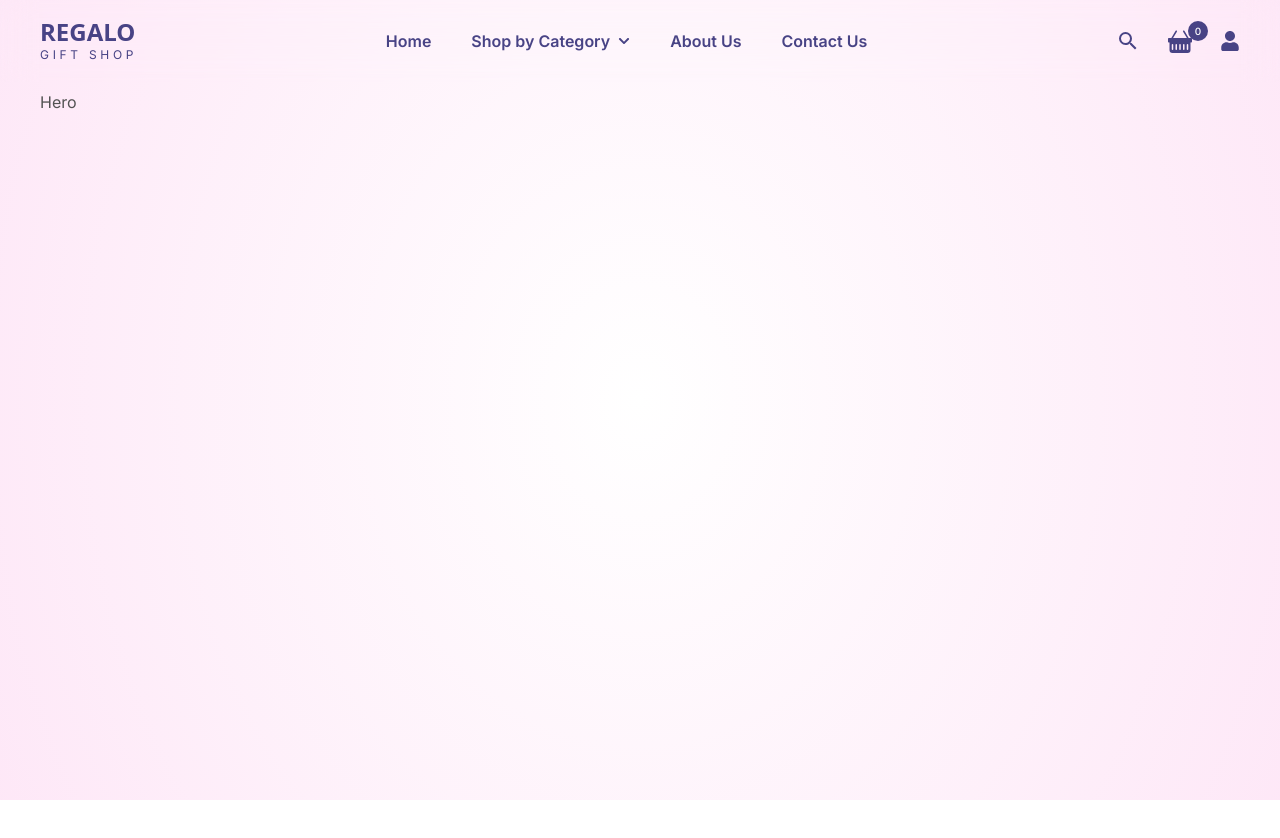
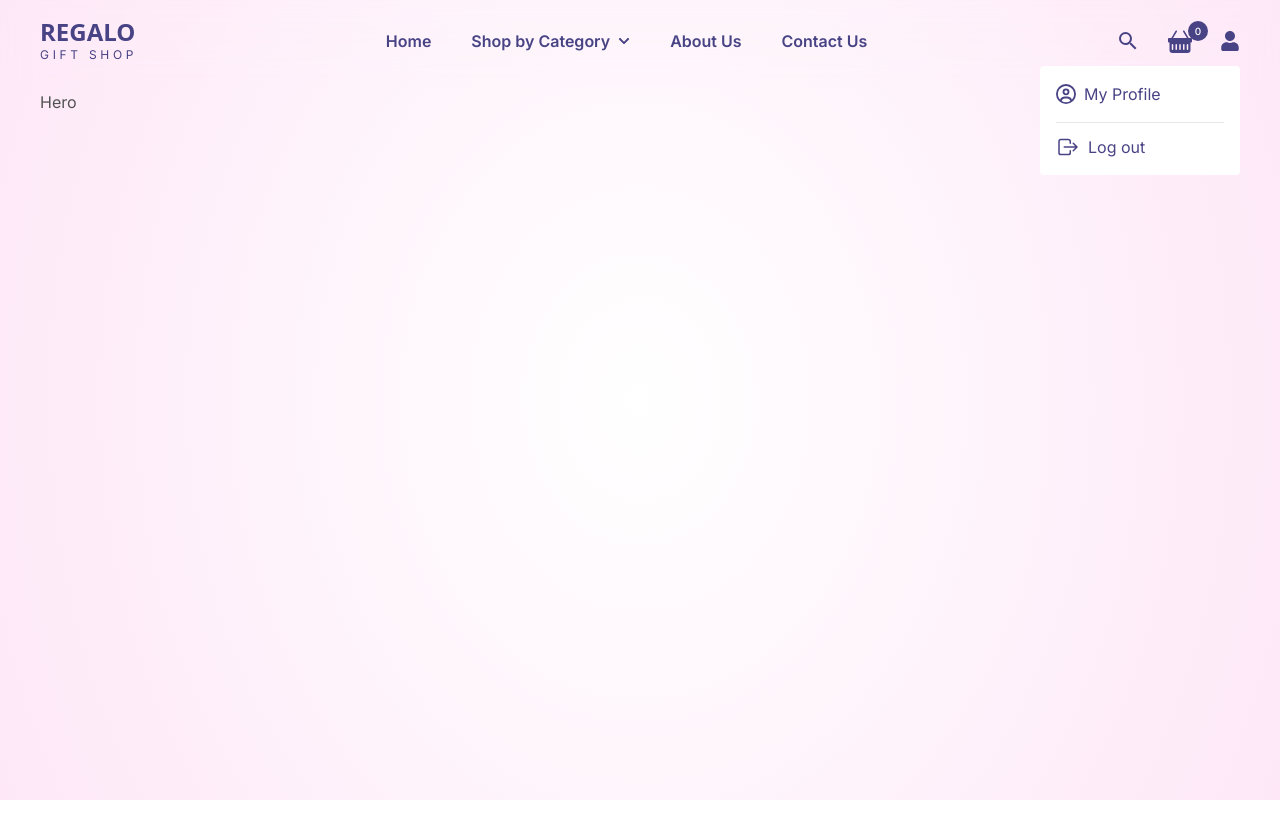
Before and after one commit to datomaluta/gift-shop, a Next.js app: page / in a window 1280 px wide. Both pictures are taken after a click on the button 1230 px from the left and 41 px from the top of the page. Shown: the top 838 px of the page. Built offline with nearby package versions, Linux system fonts and the light colour scheme.

Commit message:
feat: add user dropdown

```diff
--- a/components/shared/Header.tsx
+++ b/components/shared/Header.tsx
@@ -3,15 +3,29 @@
 import { navbarCategoryLinks } from "@/constants";
 import { toggleCart } from "@/store/slices/cartSlice";
 import { toggleNavbar } from "@/store/slices/navbarSlice";
+import { AnimatePresence } from "framer-motion";
 import Link from "next/link";
+import { useRef, useState } from "react";
 import { BsFillBasketFill } from "react-icons/bs";
 import { FaChevronDown, FaUser } from "react-icons/fa";
+import { FaRegCircleUser } from "react-icons/fa6";
+import { IoLogOutOutline } from "react-icons/io5";
 import { MdOutlineSearch } from "react-icons/md";
 import { RxHamburgerMenu } from "react-icons/rx";
 import { useDispatch } from "react-redux";
+import { motion } from "framer-motion";
+import useOutsideClick from "@/hooks/useOutsideClick";
 
 const Header = () => {
   const dispatch = useDispatch();
+  const [userDropDownIsOpen, setUserDropDownIsOpen] = useState(false);
+  const userDropdownRef = useRef<HTMLDivElement | null>(null);
+  const userButtonRef = useRef<HTMLButtonElement | null>(null);
+
+  useOutsideClick([userDropdownRef, userButtonRef], () => {
+    setUserDropDownIsOpen(false);
+  });
+
   return (
     <>
       <header className=" text-primary  fixed top-0  w-full left-1/2 -translate-x-1/2 z-40 backdrop-blur-lg">
@@ -29,11 +43,11 @@ const Header = () => {
             <Link className="hover:underline" href="/">
               Home
             </Link>
-            <div className="relative group h-full flex items-center">
+            <div className="relative group h-full flex items-center ">
               <p className="flex items-center gap-2 cursor-pointer ">
                 Shop by Category <FaChevronDown className="text-xs" />
               </p>
-              <div className="bg-white  flex-col gap-6 text-sm px-4 py-4 shadow-md border-t-2  border-primary rounded-b absolute top-[100%]  whitespace-nowrap hidden group-hover:flex">
+              <div className="bg-white flex-col gap-6 text-sm px-4 py-4 shadow-md border-t-2  border-primary rounded-b absolute top-[100%]  whitespace-nowrap pointer-events-none opacity-0 group-hover:opacity-100 transition-all flex ">
                 {navbarCategoryLinks.map((link) => (
                   <Link
                     key={link.id}
@@ -79,9 +93,36 @@ const Header = () => {
               </span>
             </button>
 
-            <button className="hover:text-tint">
-              <FaUser className="text-xl" />
-            </button>
+            <div className="relative  h-[50px] flex items-center">
+              <button
+                ref={userButtonRef}
+                onClick={() => setUserDropDownIsOpen((currState) => !currState)}
+                className="hover:text-tint"
+              >
+                <FaUser className="text-xl" />
+              </button>
+              <AnimatePresence>
+                {userDropDownIsOpen && (
+                  <motion.div
+                    ref={userDropdownRef}
+                    initial={{ opacity: 0, y: -10 }}
+                    animate={{ opacity: 1, y: 0 }}
+                    exit={{ opacity: 0, y: -10 }}
+                    transition={{ duration: 0.1 }}
+                    className="bg-white px-4 py-4 rounded absolute top-[100%] right-0 w-[200px] flex gap-4 flex-col"
+                  >
+                    <Link href={"/profile"} className="flex items-center gap-2">
+                      <FaRegCircleUser className="text-xl" />
+                      My Profile
+                    </Link>
+                    <button className="flex gap-2 items-center border-t pt-3">
+                      <IoLogOutOutline className="text-2xl" />
+                      Log out
+                    </button>
+                  </motion.div>
+                )}
+              </AnimatePresence>
+            </div>
           </div>
         </div>
       </header>
--- /dev/null
+++ b/hooks/useOutsideClick.ts
@@ -0,0 +1,22 @@
+import { useEffect } from "react";
+
+const useOutsideClick = (refs: any[], handler: () => void) => {
+  useEffect(() => {
+    const handleClickOutside = (event: MouseEvent) => {
+      const isOutsideClick = refs.every((ref) => {
+        return ref.current && !ref.current.contains(event.target as Node);
+      });
+
+      if (isOutsideClick) {
+        handler();
+      }
+    };
+
+    document.addEventListener("mousedown", handleClickOutside);
+    return () => {
+      document.removeEventListener("mousedown", handleClickOutside);
+    };
+  }, [refs, handler]);
+};
+
+export default useOutsideClick;
--- a/next.config.mjs
+++ b/next.config.mjs
@@ -9,7 +9,7 @@ const nextConfig = {
     remotePatterns: [
       {
         protocol: "https",
-        hostname:"picsum.photos"
+        hostname: "picsum.photos",
       },
     ],
   },
```
Also changed, not shown: .eslintrc.json.
